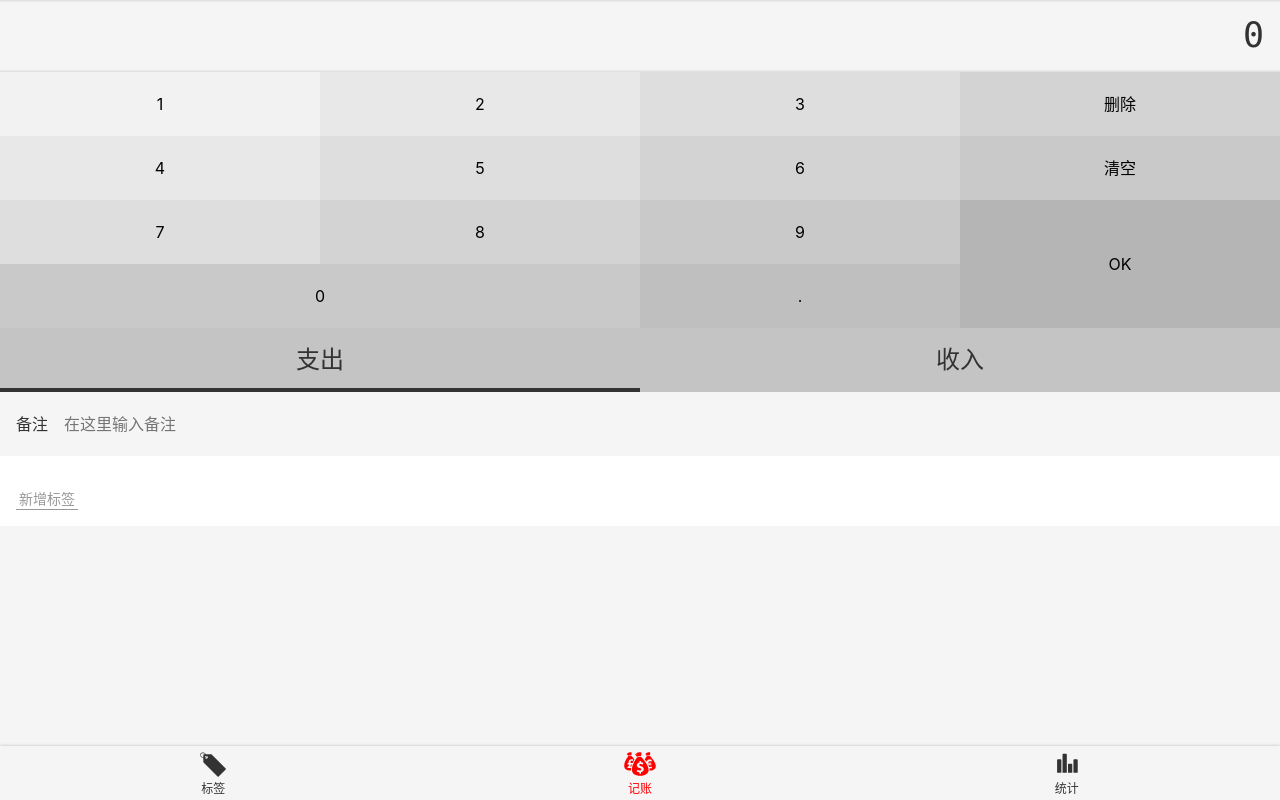
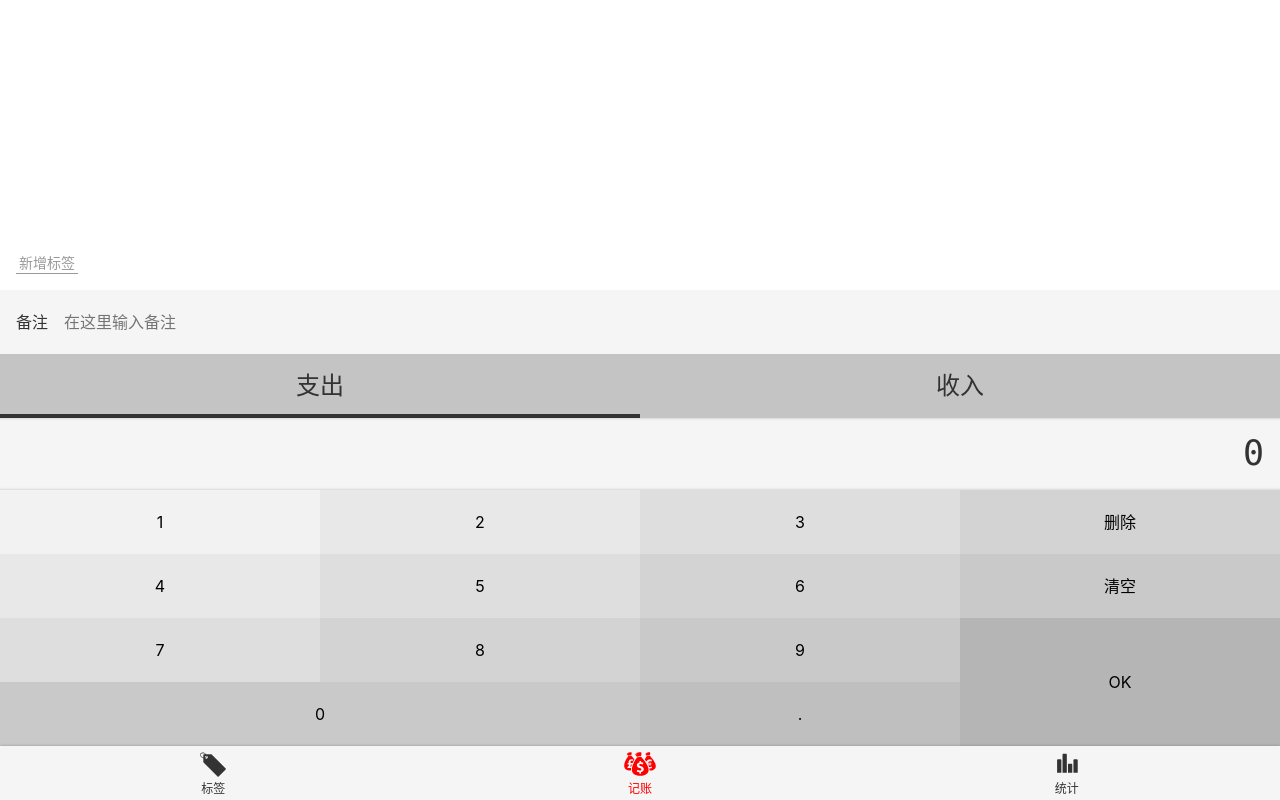
Before and after one commit to Million1998/money-test, a Vue app: page /#/money in a window 1280 px wide. Built offline with nearby package versions, Linux system fonts and the light colour scheme.

Commit message:
修复 css bug

```diff
--- a/src/views/Money.vue
+++ b/src/views/Money.vue
@@ -53,7 +53,7 @@
 </script>
 
 <style lang="scss" scoped>
-  .layout-content {
+  ::v-deep .layout-content {
     display: flex;
     flex-direction: column-reverse;
   }
```
